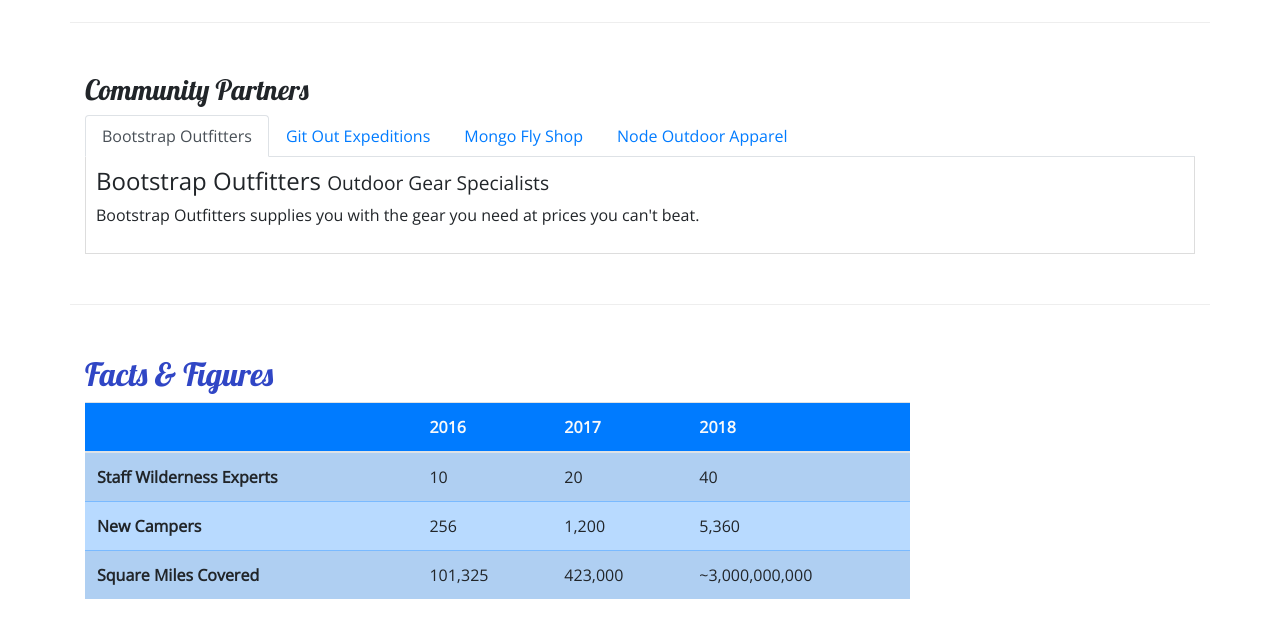
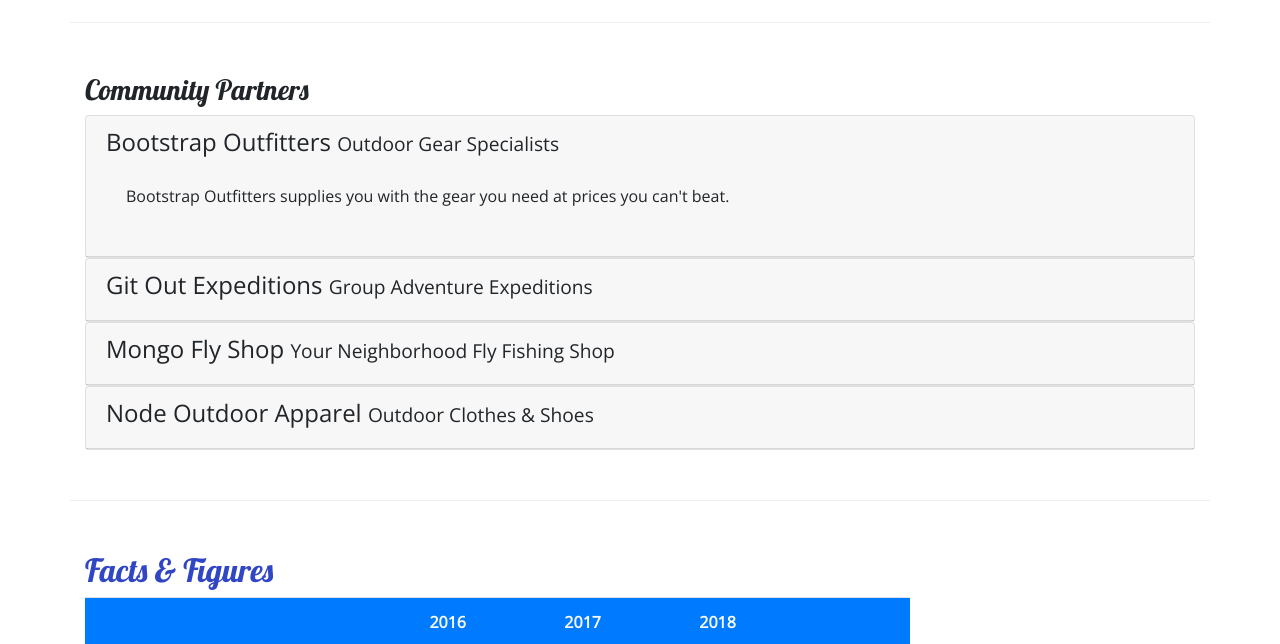
Before and after one commit to AnchorDB/Nucampsites-Project, a website: page aboutus.html in a window 1280 px wide. Shown: the part 790-1434 px from the top of the page. Drawn offline with nearby package versions, Linux system fonts and the light colour scheme.

Commit message:
accordian

```diff
--- a/aboutus.html
+++ b/aboutus.html
@@ -113,41 +113,56 @@
         <div class="row row-content">
             <div class="col">
                 <h3>Community Partners</h3>
-                <ul class="nav nav-tabs">
-                    <li class="nav-item"><a class="nav-link active" href="#bootstrap" role="tab"
-                            data-toggle="tab">Bootstrap Outfitters</a></li>
-                    <li class="nav-item"><a class="nav-link" href="#git" role="tab" data-toggle="tab">Git Out
-                            Expeditions</a></li>
-                    <li class="nav-item"><a class="nav-link" href="#mongo" role="tab" data-toggle="tab">Mongo Fly
-                            Shop</a></li>
-                    <li class="nav-item"><a class="nav-link" href="#node" role="tab" data-toggle="tab">Node Outdoor
-                            Apparel</a></li>
-                </ul>
-                <div class="tab-content">
-                    <div role="tabpanel" class="tab-pane fade show active" id="boostrap">
-                        <h4>Bootstrap Outfitters <small>Outdoor Gear Specialists</small></h4>
-                        <p class="d-none d-sm-block">Bootstrap Outfitters supplies you with the gear you need at prices you
-                            can't beat.</p>
+                <div id="accordian">
+                    <div class="card">
+                        <div role="tab" class="card-header">
+                            <h4>
+                                <a data-toggle="collapse" data-target="#bootstrap">Bootstrap Outfitters <small>Outdoor Gear Specialists</small></a>
+                            </h4>
+                            <div class="collapse show" data-parent="#accordian" id="bootstrap">
+                                <div class="card-body">
+                                    <p class="d-none d-sm-block">Bootstrap Outfitters supplies you with the gear you need at prices you
+                                        can't beat.</p>
+                                </div>
+                            </div>
+                        </div>
                     </div>
-
-                    <div role="tabpanel" class="tab-pane fade" id="git">
-                        <h4>Git Out Expeditions <small>Group Adventure Expeditions</small></h4>
-                        <p class="d-none d-sm-block">Join Git Out Expeditions to explore new horizons with a group of other
-                            adventurers!</p>
+                    <div class="card">
+                        <div role="tab" class="card-header">
+                            <h4>
+                                <a class="collapsed" data-toggle="collapse" data-target="#git">Git Out Expeditions <small>Group Adventure Expeditions</small></a>
+                            </h4>
+                            <div class="collapse" data-parent="#accordian" id="git">
+                                <div class="card-body">
+                                    <p class="d-none d-sm-block">Join Git Out Expeditions to explore new horizons with a group of other
+                                        adventurers!</p>
+                                </div>
+                            </div>
+                        </div>
                     </div>
-
-                    <div role="tabpanel" class="tab-pane fade" id="mongo">
-                        <h4>Mongo Fly Shop <small>Your Neighborhood Fly Fishing Shop</small></h4>
-                        <p class="d-none d-sm-block">Need a new fishing pole, a tacklebox, or flies of all kinds? Stop by
-                            Mongo
-                            Fly Shop.</p>
+                    <div class="card">
+                        <div role="tab" class="card-header">
+                            <h4>
+                                <a class="collapsed" data-toggle="collapse" data-target="#mongo">Mongo Fly Shop <small>Your Neighborhood Fly Fishing Shop</small></a>
+                            </h4>
+                            <div class="collapse" data-parent="#accordian" id="mongo">
+                                <div class="card-body">
+                                    <p class="d-none d-sm-block">Need a new fishing pole, a tacklebox, or flies of all kinds? Stop by Mongo Fly Shop.</p>
+                                </div>
+                            </div>
+                        </div>
                     </div>
-
-                    <div role="tabpanel" class="tab-pane fade" id="node">
-                        <h4>Node Outdoor Apparel <small>Outdoor Clothes & Shoes</small></h4>
-                        <p class="d-none d-sm-block">From polar fleeces to swimsuits, hiking boots to waders, a visit to
-                            Node
-                            will be sure to get you covered.</p>
+                    <div class="card">
+                        <div role="tab" class="card-header">
+                            <h4>
+                                <a class="collapsed" data-toggle="collapse" data-target="#node">Node Outdoor Apparel <small>Outdoor Clothes & Shoes</small></a>
+                            </h4>
+                            <div class="collapse" data-parent="#accordian" id="node">
+                                <div class="card-body">
+                                    <p class="d-none d-sm-block">From polar fleeces to swimsuits, hiking boots to waders, a visit to Node will be sure to get you covered.</p>
+                                </div>
+                            </div>
+                        </div>
                     </div>
                 </div>
             </div>
--- a/css/styles.css
+++ b/css/styles.css
@@ -39,8 +39,7 @@ header h2 {
     margin: 0;
 }
 
-.tab-content {
-    border: 1px solid #DDD;
-    border-top: none;
-    padding: 10px;
-}
+a, a:hover {
+    color: inherit;
+    text-decoration: none;
+  }
```
